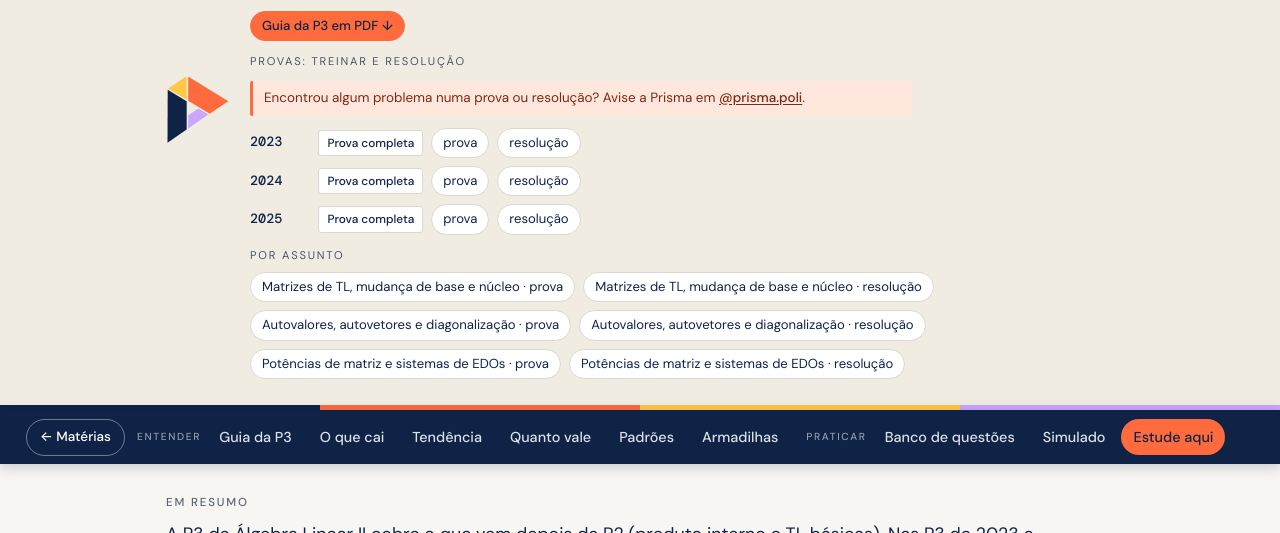
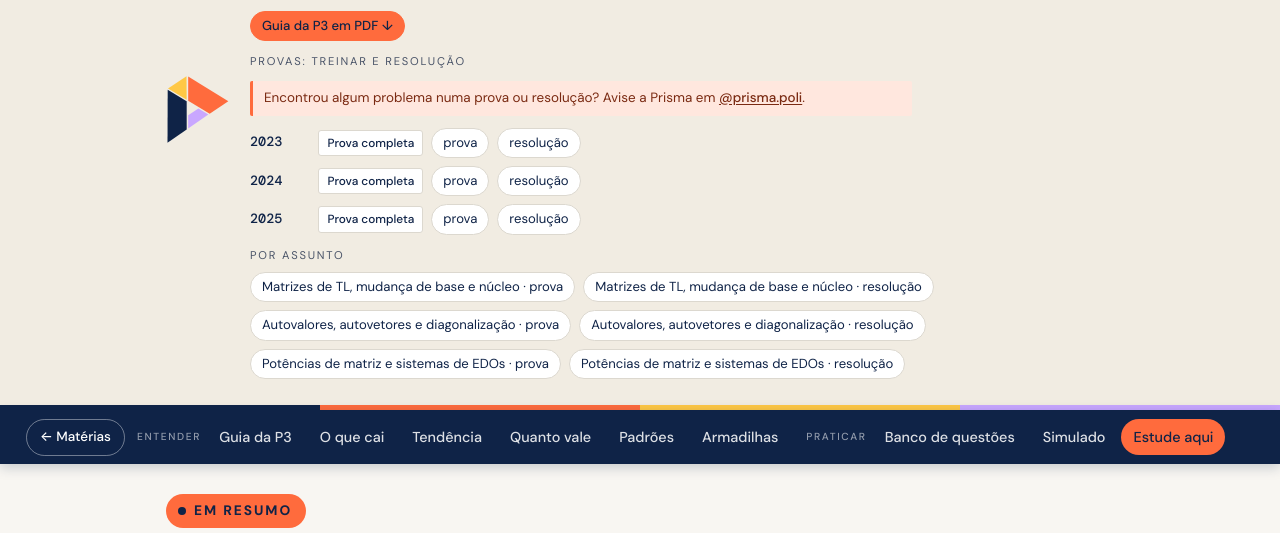
Before and after one commit to ChapaPrisma/fuja-das-p3, a plain HTML site: page algebra-linear-2/index.html in a window 1280 px wide. Shown: the part 194-727 px from the top of the page. Drawn offline with nearby package versions, Linux system fonts and the light colour scheme.

Commit message:
Fuja das P3: rótulo 'Em resumo' em destaque

```diff
--- a/algebra-linear-2/index.html
+++ b/algebra-linear-2/index.html
@@ -239,6 +239,8 @@ footer a{color:inherit}
 
 /* abertura da página (no lugar dos avisos) */
 .abre{padding-block:30px 6px;display:flex;flex-direction:column;gap:8px}
+.abre .lbl{align-self:flex-start;display:inline-flex;align-items:center;gap:8px;font-size:.86rem;font-weight:700;letter-spacing:.14em;color:#0F2347;background:var(--laranja);border-radius:999px;padding:6px 14px 6px 12px}
+.abre .lbl::before{content:"";width:8px;height:8px;border-radius:50%;background:#0F2347}
 .abre-txt{font-size:1.12rem;line-height:1.6;max-width:72ch;margin:0;text-wrap:pretty}
 .abre-base{color:var(--muted);font-size:.9rem;max-width:72ch;margin:0;padding-left:12px;border-left:3px solid var(--lilas)}
 /* tipo de material junto aos PDFs */
```
Also changed, not shown: algoritmos-ed/index.html (+2 -0 lines), calculo-2/index.html (+2 -0 lines), calculo-4/index.html (+2 -0 lines), circuitos-2/index.html (+2 -0 lines), eletromagnetismo/index.html (+2 -0 lines), estatistica/index.html (+2 -0 lines), fisica-2/index.html (+2 -0 lines), fisica-4/index.html (+2 -0 lines), lab-poo/index.html (+2 -0 lines), materiais/index.html (+2 -0 lines), mecanica-1/index.html (+2 -0 lines), mecanica-fluidos-1/index.html (+2 -0 lines), resistencia-materiais-1/index.html (+2 -0 lines), sistemas-digitais-1/index.html (+2 -0 lines), 1 more files.
